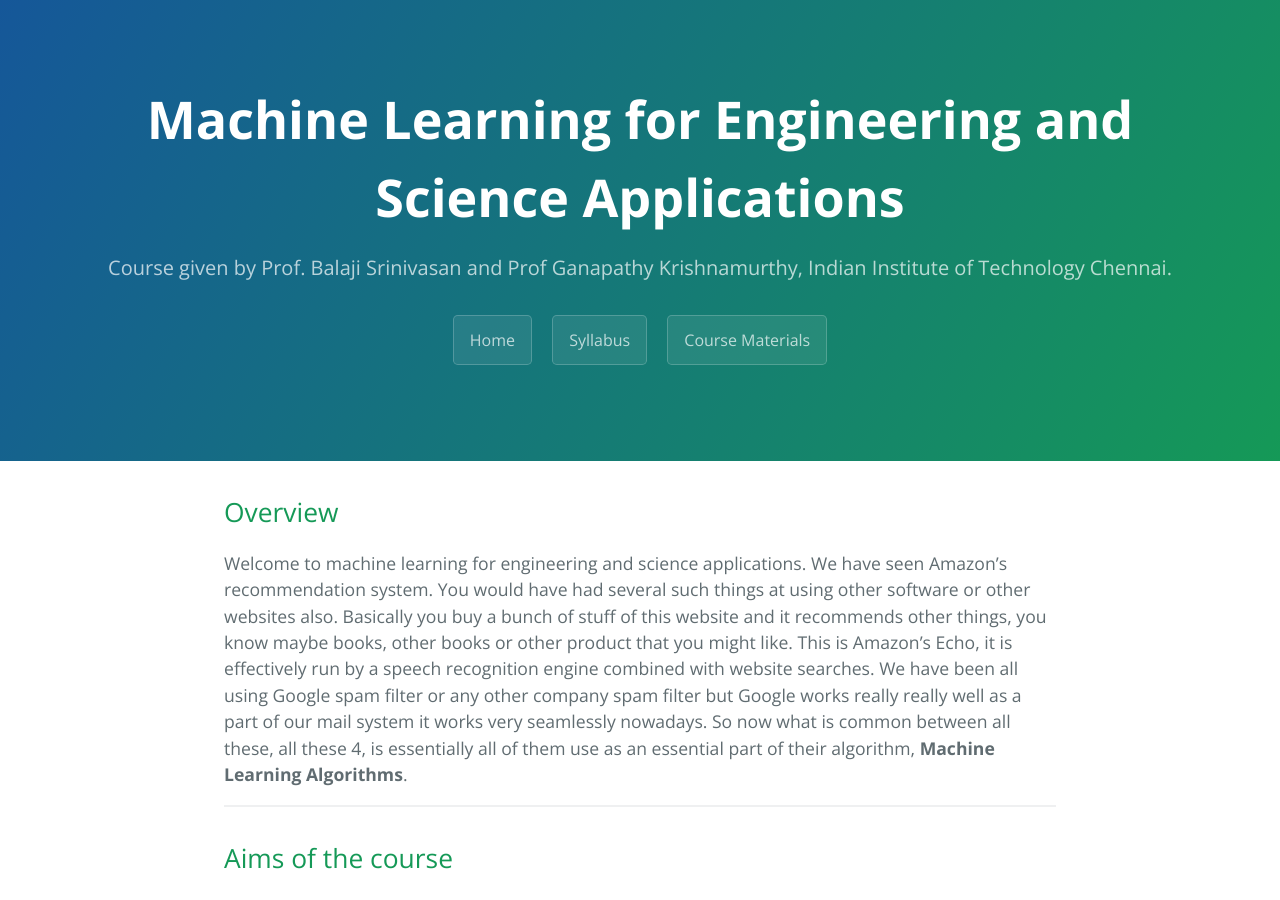
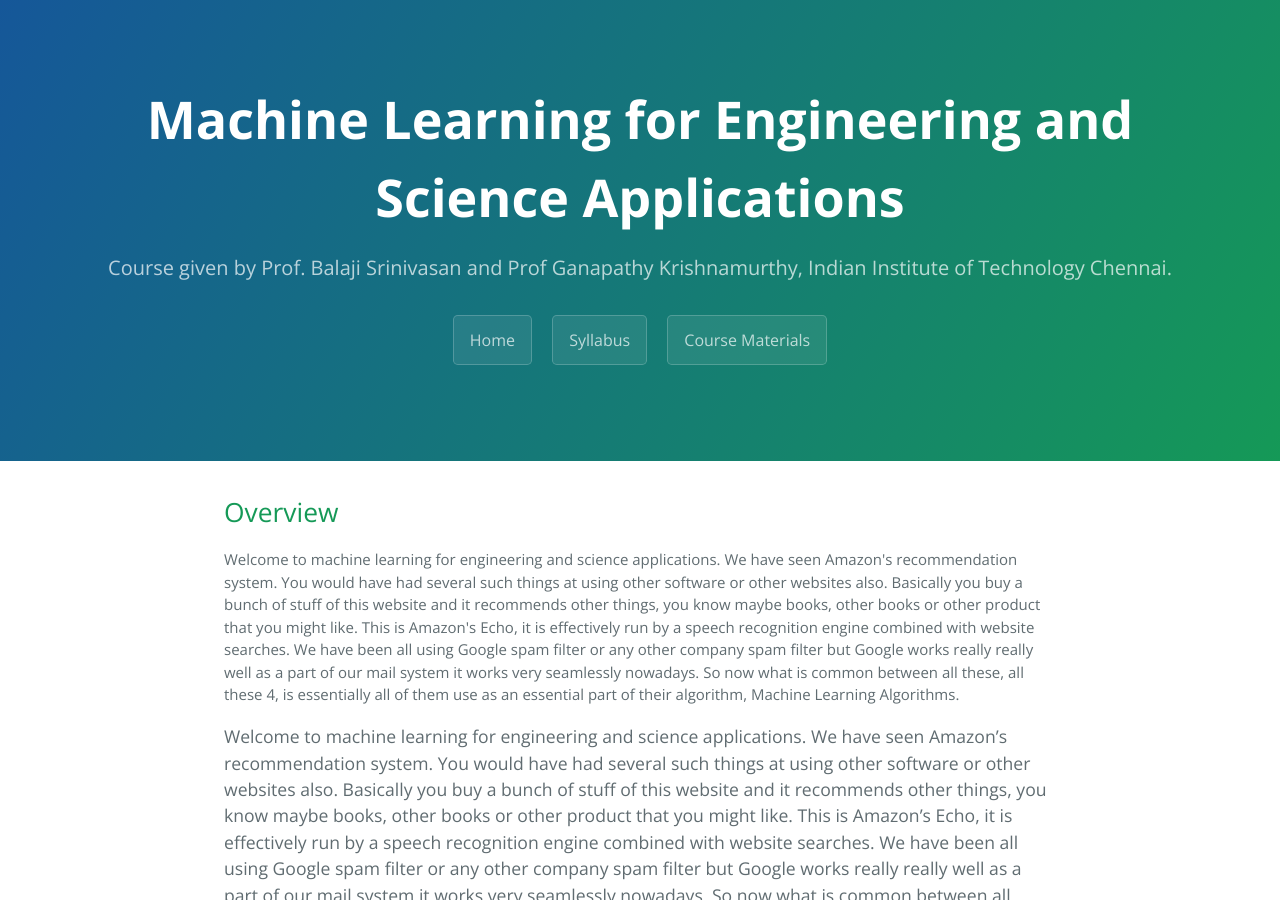
Before and after one commit to Sindhujayeswanthkumar/MLESA, a Jekyll site: the page built from index.md, in a window 1280 px wide and 900 px high. Built offline with Jekyll 4.4.1, drawn with Linux system fonts in a browser that asks for light colours.

Commit message:
Update index.md

```diff
--- a/index.md
+++ b/index.md
@@ -4,6 +4,8 @@ title: Machine Learning for Engineering and Science Applications
 ---
 
 ## Overview
+
+<p style="font-size: 15px; text-align: justified;"> Welcome to machine learning for engineering and science applications. We have seen Amazon's recommendation system. You would have had several such things at using other software or other websites also. Basically you buy a bunch of stuff of this website and it recommends other things, you know maybe books, other books or other product that you might like. This is Amazon's Echo, it is effectively run by a speech recognition engine combined with website searches. We have been all using Google spam filter or any other company spam filter but Google works really really well as a part of our mail system it works very seamlessly nowadays. So now what is common between all these, all these 4, is essentially all of them use as an essential part of their algorithm,<span style="font-face: bold;"> Machine Learning Algorithms</span>.</p>
 
 Welcome to machine learning for engineering and science applications. We have seen Amazon's recommendation system. You would have had several such things at using other software or other websites also. Basically you buy a bunch of stuff of this website and it recommends other things, you know maybe books, other books or other product that you might like. This is Amazon's Echo, it is effectively run by a speech recognition engine combined with website searches. We have been all using Google spam filter or any other company spam filter but Google works really really well as a part of our mail system it works very seamlessly nowadays. So now what is common between all these, all these 4, is essentially all of them use as an essential part of their algorithm, **Machine Learning Algorithms**.
 
```
